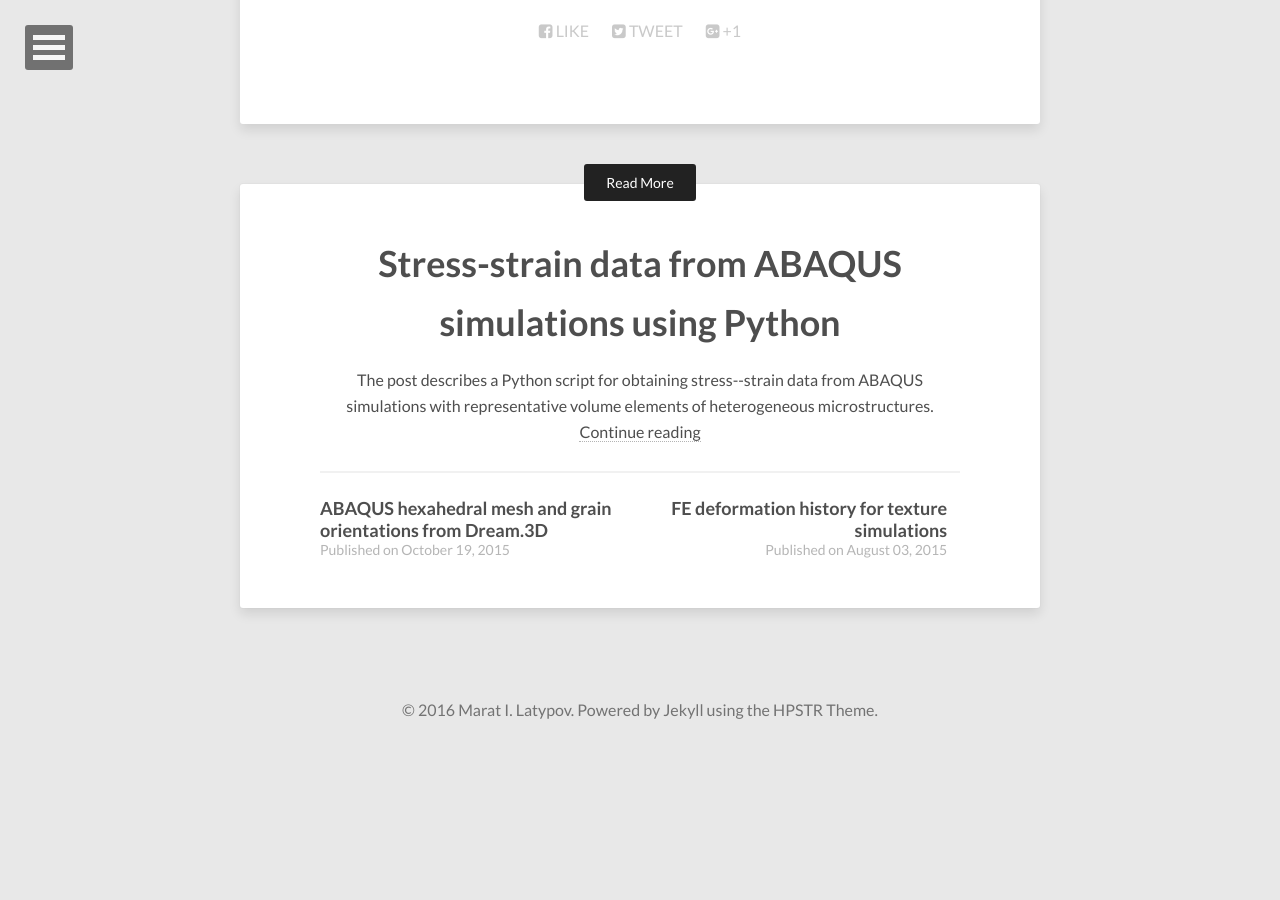
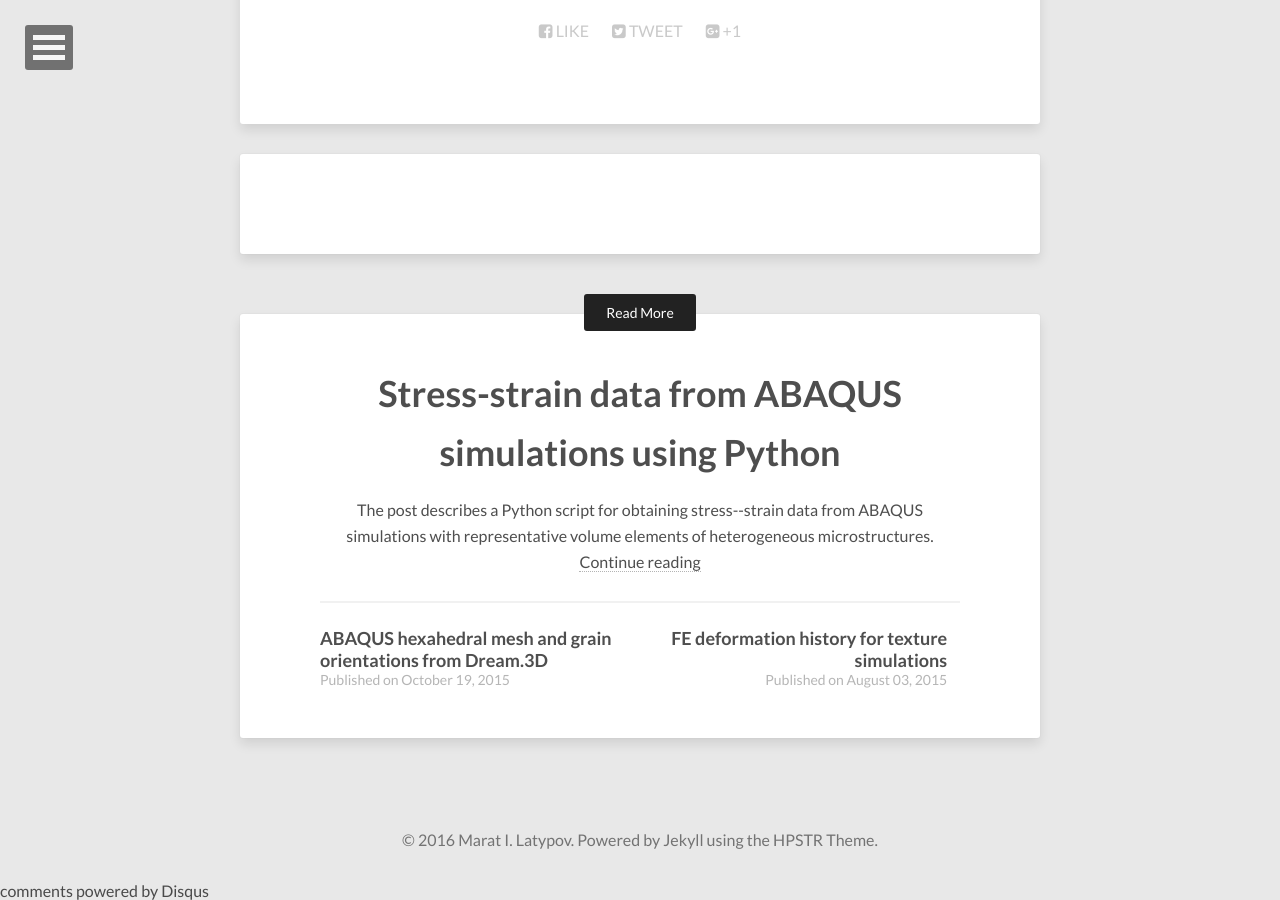
Before and after one commit to latmarat/blog, a Jekyll site: the page built from _posts/2016-01-18-dream2abatet.md, in a window 1280 px wide and 900 px high, scrolled down 4236 px. Built offline with Jekyll 4.4.1, drawn with Linux system fonts in a browser that asks for light colours; nearby versions of some CDN libraries; comment, search, counter and statistics services are not loaded; before the commit the page ends 4987 px from its top, so only the background shows below that; some of the changed lines change nothing that is shown.

Commit message:
Add disqus

```diff
--- a/_config.yml
+++ b/_config.yml
@@ -1,11 +1,11 @@
 title:            research blog
 description:      Research blog of Marat I. Latypov (Georgia Tech Lorraine) - posts on Dream.3D, ABAQUS, MTEX, Python, MATLAB - micromechanics of materials, microstructures, crystal plasticity, texture, materials informatics
-disqus_shortname:
+disqus_shortname: latmarat
 reading_time:     true
 words_per_minute: 200
 # Your site's domain goes here (eg: //mmistakes.github.io, http://mademistakes.com, etc)
 # When testing locally leave blank or use http://localhost:4000
-url: /blog
+url: #/blog
 
 # Owner/author information
 owner:
```
